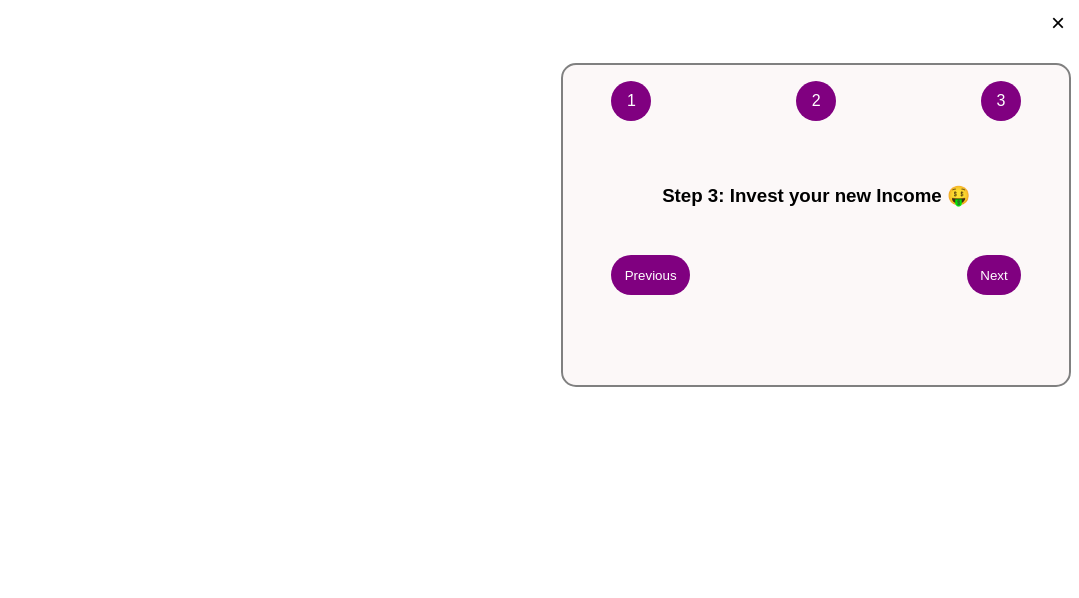
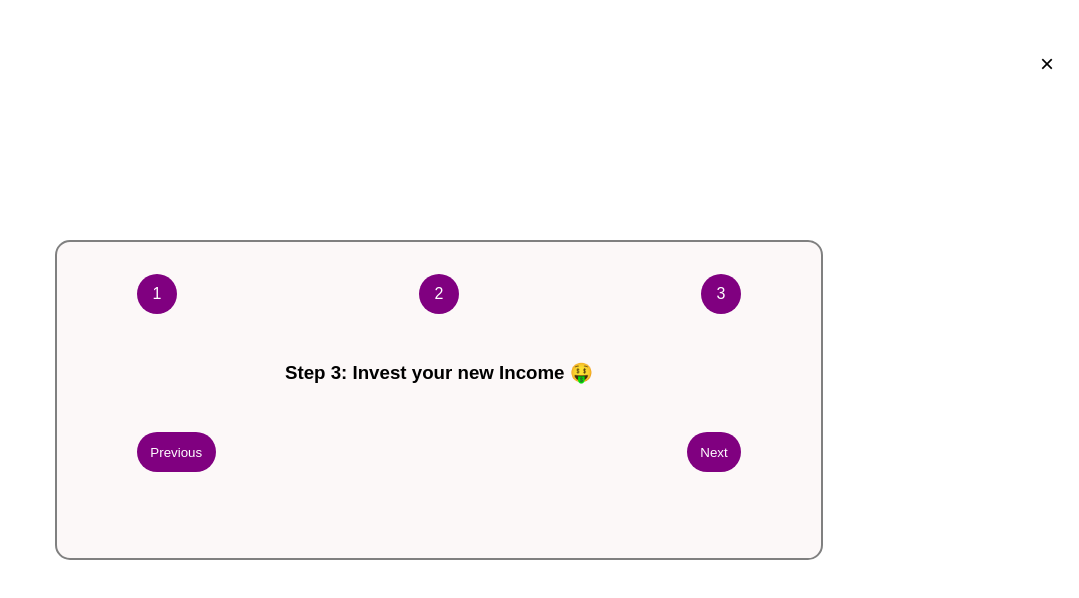
Before and after one commit to yomabd/Steps, a React (Create React App) app: page / in a window 1280 px wide. Shown: the top 598 px of the page, without its empty margins (201-1280 px from the left). Built offline with nearby package versions, Linux system fonts and the light colour scheme.

Commit message:
position the component view in a good way

```diff
--- a/src/index.css
+++ b/src/index.css
@@ -3,21 +3,26 @@
   text-align: center;
 }
 
+*{
+  box-sizing: border-box;
+  margin: 0;
+  padding: 0;
+}
 .wrapper {
-  font-family: sans-serif;
-  /* padding-right: 5em; */
+  font-family: Arial, Helvetica, sans-serif;
   height: 100vh;
+  display: flex;
+  justify-content:center;
+  align-items: center;
 }
 
 .container {
-  width: 40%;
-  /* max-width: 800px; */
+  width: 60%;
   border: solid gray 2px;
+  padding: 2em;
   height: 40vh;
   background-color: rgba(248, 241, 241, 0.495);
   border-radius: 15px;
-  margin-left: auto;
-  margin-top: 25px;
 }
 .circle {
   line-height: 3em;
@@ -64,8 +69,9 @@
 
 .close-btn{
   background-color: white;
-  margin-left: auto;
-  display: block;
+  position: fixed;
+  right: 25px;
+  top: 50px;
   cursor: pointer;
   border: none;
   font-size: x-large;
--- a/src/index.js
+++ b/src/index.js
@@ -28,11 +28,9 @@
   };
   return (
     <div className="wrapper">
-      <div className="close-bg">
-        <button className="close-btn" onClick={handleClose}>
-          &times;
-        </button>
-      </div>
+      <button className="close-btn" onClick={handleClose}>
+        &times;
+      </button>
       {!closeState && (
         <>
           <div className="container">
```
